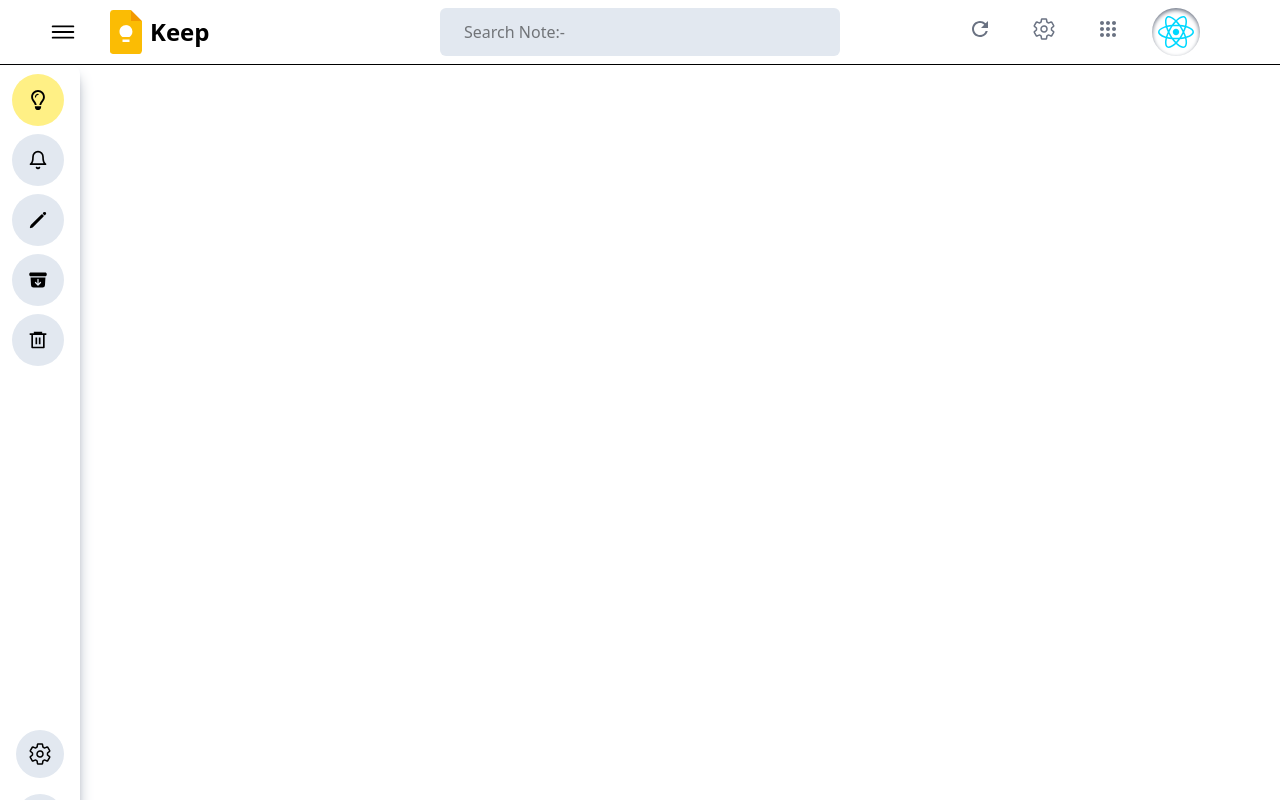
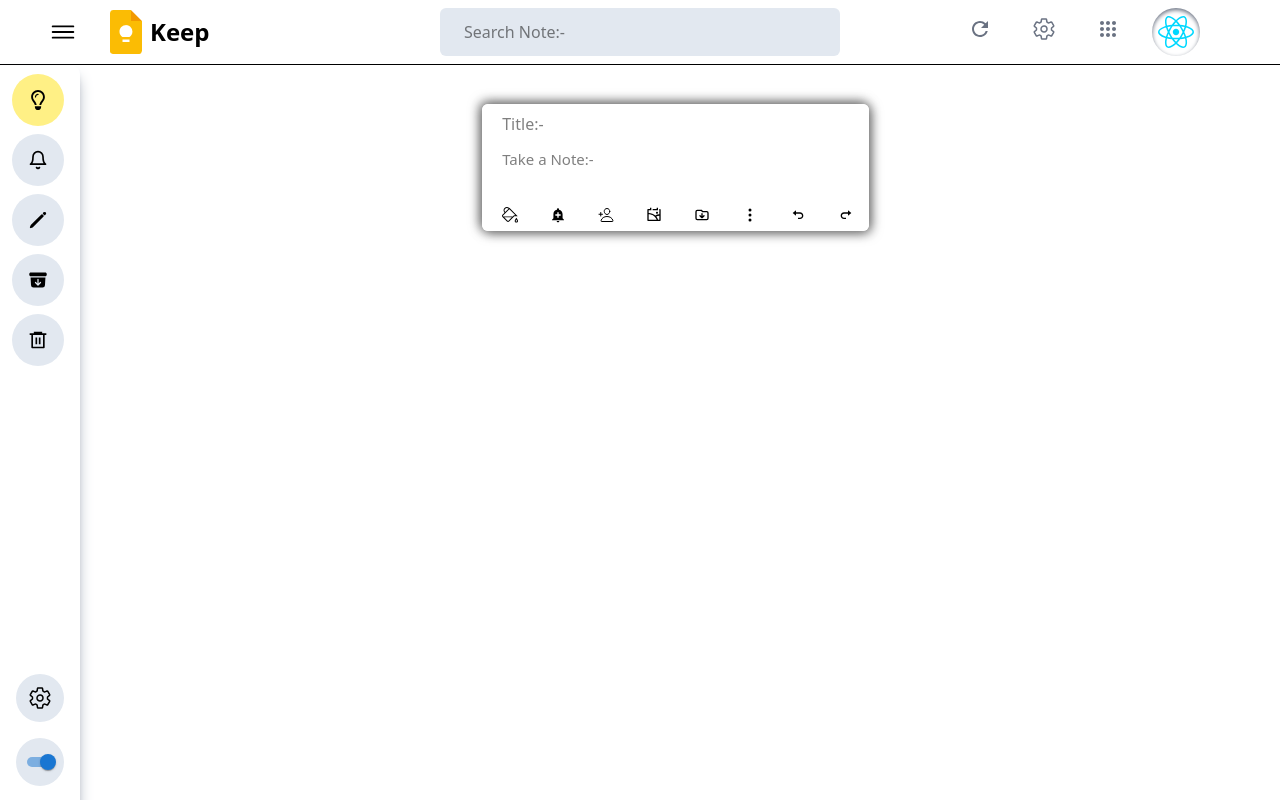
Before and after one commit to Hilal-11/Google-Keep, a React (Vite) app in the folder Frontend/: page / in a window 1280 px wide. Built offline with nearby package versions, Linux system fonts and the light colour scheme.

Commit message:
frontent still

```diff
--- a/Frontend/src/Components/MainBodyNote.jsx
+++ b/Frontend/src/Components/MainBodyNote.jsx
@@ -1,17 +1,17 @@
 import React from 'react'
 import SideBar from './SideBar'
-
+import NoteContainer from './NoteContainer'
 function MainBodyNote() {
   return (
     <div className='w-[100%]'>
 
 
     <div className='grid grid-cols-18 gap-1'>
-        <div className=''>
+        <div className='mb-10'>
             <SideBar />
         </div>
-        <div className=' h-[600px] col-span-17'>
-
+        <div className=' col-span-17'>
+            <NoteContainer />
         </div>
     </div>
 
--- /dev/null
+++ b/Frontend/src/Components/NoteContainer.jsx
@@ -0,0 +1,50 @@
+import React from 'react'
+import { TfiPaintBucket } from "react-icons/tfi";
+import { MdAddAlert } from "react-icons/md";
+import { IoPersonAddOutline } from "react-icons/io5";
+import { RiGalleryLine } from "react-icons/ri";
+import { HiOutlineFolderDownload } from "react-icons/hi";
+import { BsThreeDotsVertical } from "react-icons/bs";
+import { BiUndo } from "react-icons/bi";
+import { BiRedo } from "react-icons/bi";
+function NoteContainer() {
+  return (
+    <div className='py-10 px-6'>
+
+        {/* Search Box */}
+        <div className=' bg-white rounded-md lg:w-1/3 w-full h-auto mx-auto'
+            style={{
+                'background': 'linear-gradient(145deg, #ffffff, #ffffff)',
+                'box-shadow':  '2px 2px 12px #6e6e6e, -2px -2px 12px #6e6e6e'
+            }}
+        >
+
+        <div>
+           <div>
+            <input className='w-full outline-0 px-5 font-medium py-2 text-black' type="text" placeholder='Title:- '/>
+           </div>
+           <div>
+            <textarea className='resize-none w-full outline-0 px-5 font-medium py-0 pt-1 text-black text-[15px]' placeholder='Take a Note:- '></textarea>
+           </div>
+
+           <div className='flex px-3 gap-4 pb-0'>
+                <span className='font-bold hover:bg-gray-200 py-2 px-2 rounded-full'><TfiPaintBucket /></span>
+                <span className='font-bold hover:bg-gray-200 py-2 px-2 rounded-full'><MdAddAlert /></span>
+                <span className='font-bold hover:bg-gray-200 py-2 px-2 rounded-full'><IoPersonAddOutline /></span>
+                <span className='font-bold hover:bg-gray-200 py-2 px-2 rounded-full'><RiGalleryLine /></span>
+
+                <span className='font-bold hover:bg-gray-200 py-2 px-2 rounded-full'><HiOutlineFolderDownload /></span>
+                <span className='font-bold hover:bg-gray-200 py-2 px-2 rounded-full'><BsThreeDotsVertical /></span>
+                <span className='font-bold hover:bg-gray-200 py-2 px-2 rounded-full'><BiUndo /></span>
+                <span className='font-bold hover:bg-gray-200 py-2 px-2 rounded-full'><BiRedo /></span>
+           </div>
+        </div>
+
+        </div>
+
+
+    </div>
+  )
+}
+
+export default NoteContainer
--- a/Frontend/src/Components/SideBar.jsx
+++ b/Frontend/src/Components/SideBar.jsx
@@ -21,7 +21,7 @@ function SideBar() {
                             </ul>
                     </div>
 
-                    <div className=' absolute bottom-0 left-0'>
+                    <div className=' absolute bottom-14 left-0 '>
                         <div className='block text-center text-2xl px-4 pb-6  space-y-4'>
                             <div>
                                 <button className='block py-3 px-3 bg-slate-200 rounded-full cursor-pointer hover:bg-yellow-200'><IoSettingsOutline /></button>
```
